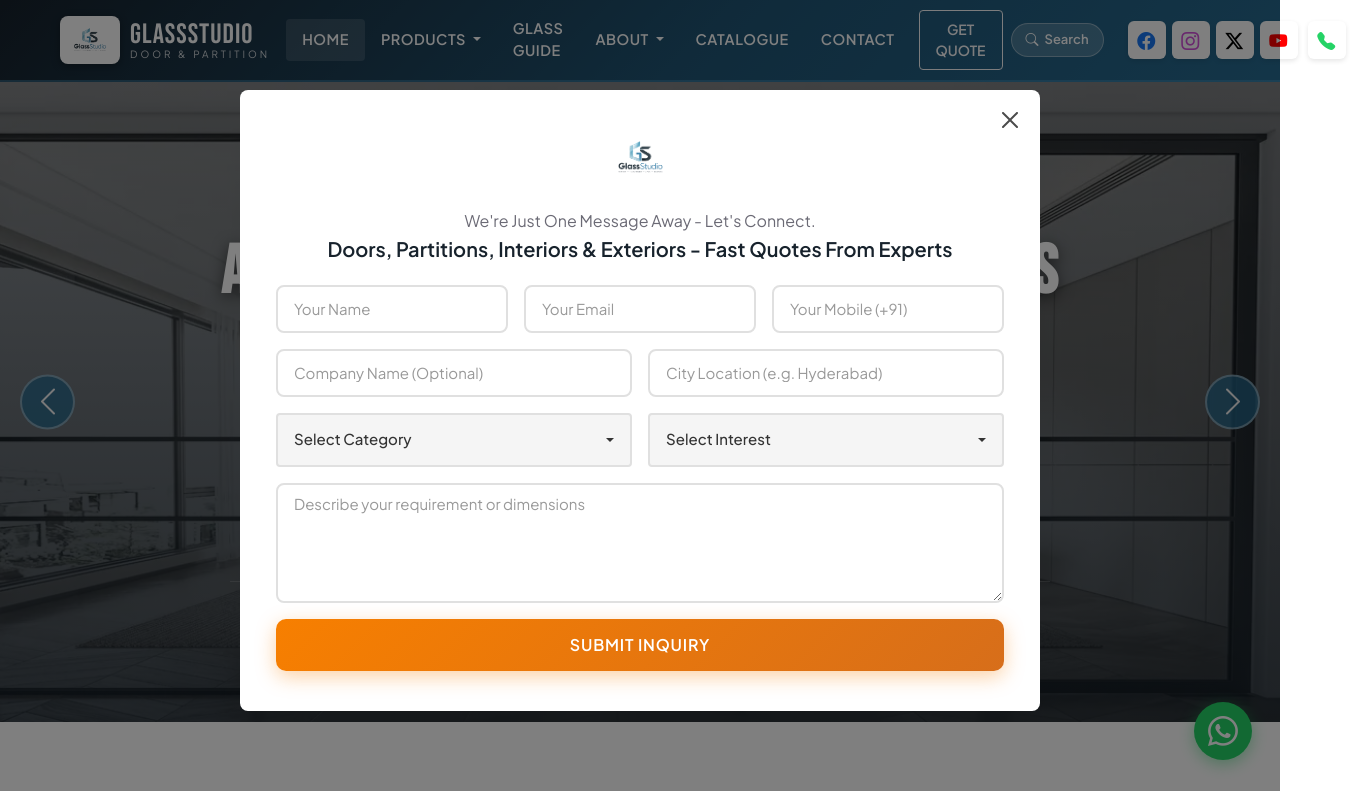
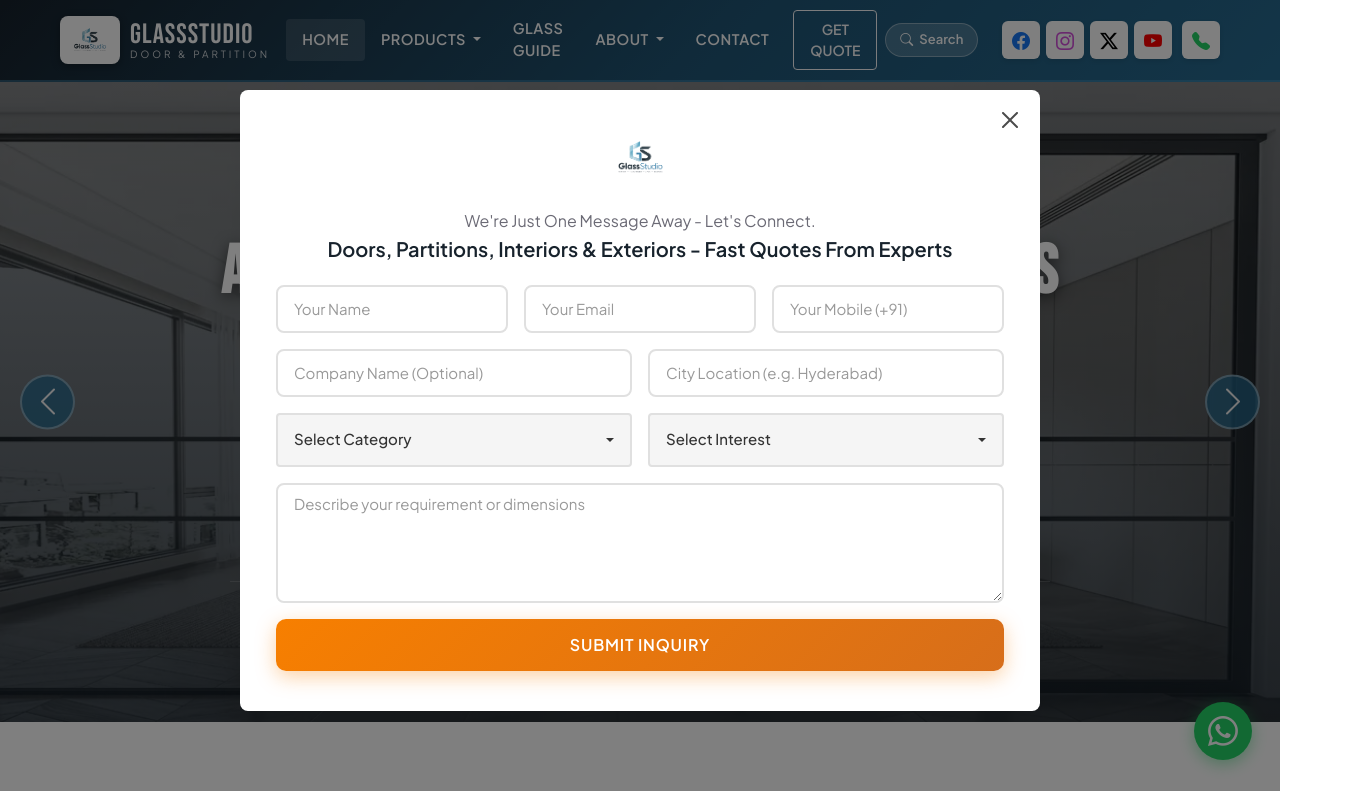
Before and after one commit to glassstudiowork-hub/Glass_Studio, a plain HTML site: page index.html in a window 1280 px wide. Shown: the top 791 px of the page, 1352 px wide, since content can reach past the window. Drawn offline with nearby package versions, Linux system fonts and the light colour scheme; a web font is replaced by a local one.

Commit message:
addvedercatelouge

```diff
--- a/index.html
+++ b/index.html
@@ -306,10 +306,6 @@
           </li>
 
           <li class="nav-item">
-            <a class="nav-link" href="/catalogue/">Catalogue</a>
-          </li>
-
-          <li class="nav-item">
             <a class="nav-link" href="contact.html">Contact</a>
           </li>
 
```
